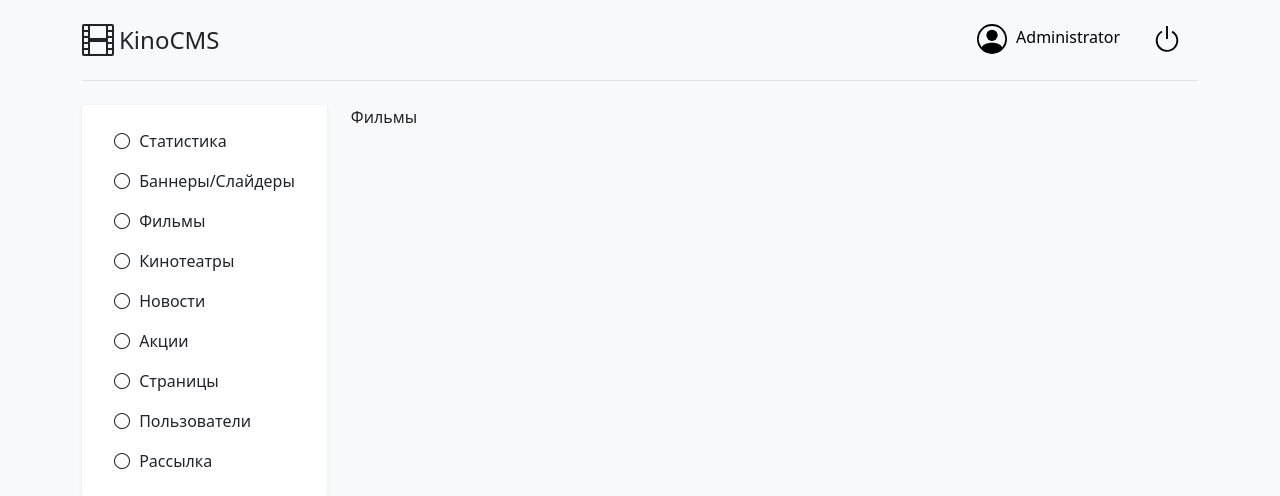
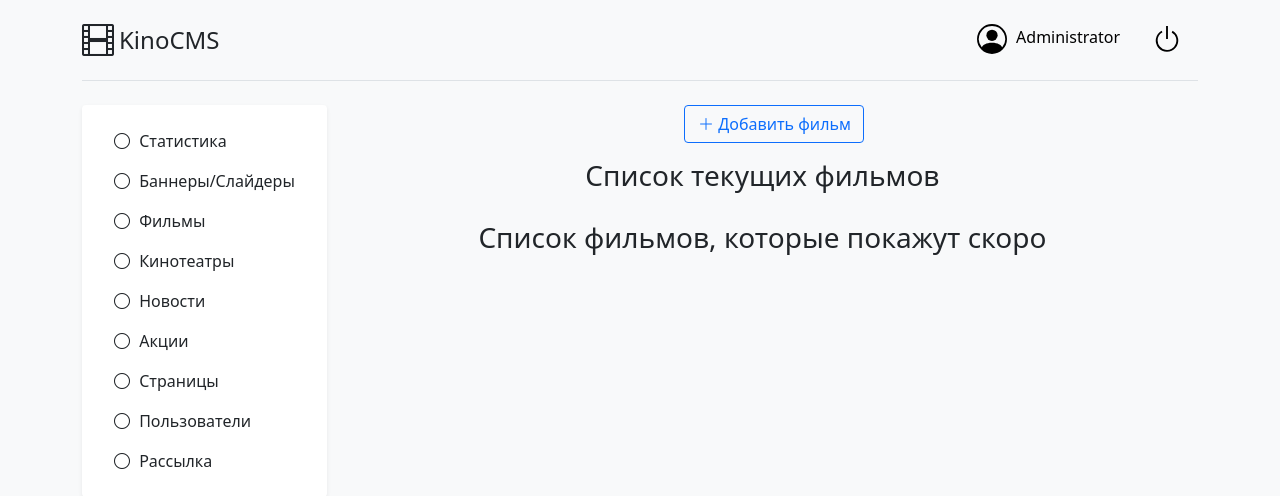
Before and after one commit to andreylaptiev/kinocms, a Django app: page /cms/film_list/ in a window 1280 px wide. Shown: the top 496 px of the page. Run offline with Django 3.2, Linux system fonts and the light colour scheme; the visitor is signed in with stand-in values (Sample User, id 1); some libraries are stand-ins or nearby versions.

Commit message:
Template for listing created films. Divides active and inactive films.

```diff
--- a/kinocms/cms/templates/cms/film/film_list.html
+++ b/kinocms/cms/templates/cms/film/film_list.html
@@ -4,8 +4,56 @@
    {{ title }}
 {% endblock %}
 
-{% block page_name %}
-    Фильмы
+{% block content %}
+<div id="add-film-button" class="row mb-3 justify-content-center">
+  <a href="{% url 'film_add' %}" class="btn btn-outline-primary" style="width: 180px;">
+    <i class="bi bi-plus-lg"></i>
+    Добавить фильм
+  </a>
+</div>
+
+<div id="active-films" class="row mb-3">
+  <div class="row justify-content-center mb-1">
+    <div class="col-sm-auto text-center">
+        <h3>Список текущих фильмов</h3>
+    </div>
+  </div>
+  <div class="row align-items-center justify-content-start">
+  {% for film in films %}
+  {% if film.is_active %}
+    <div class="col-sm-4 justify-content-center text-center">
+    {% if film.main_image %}
+      <div style="margin-bottom: 10px;">
+        <img src="{{ film.main_image.url }}" alt="Film picture" width="225" height="300">
+      </div>
+    {% endif %}
+      <h5>{{ film.name }}</h5>
+    </div>
+  {% endif %}
+  {% endfor %}
+  </div>
+</div>
+
+<div id="not-active-films" class="row">
+  <div class="row justify-content-center mb-1">
+    <div class="col-sm-auto text-center">
+        <h3>Список фильмов, которые покажут скоро</h3>
+    </div>
+  </div>
+  <div class="row align-items-center justify-content-start">
+  {% for film in films %}
+  {% if not film.is_active %}
+    <div class="col-sm-4 justify-content-center text-center">
+    {% if film.main_image %}
+      <div style="margin-bottom: 10px;">
+        <img src="{{ film.main_image.url }}" alt="Film picture" width="225" height="300">
+      </div>
+    {% endif %}
+      <h5>{{ film.name }}</h5>
+    </div>
+  {% endif %}
+  {% endfor %}
+  </div>
+</div>
+
 {% endblock %}
-
-{% block content %}{% endblock %}
```
